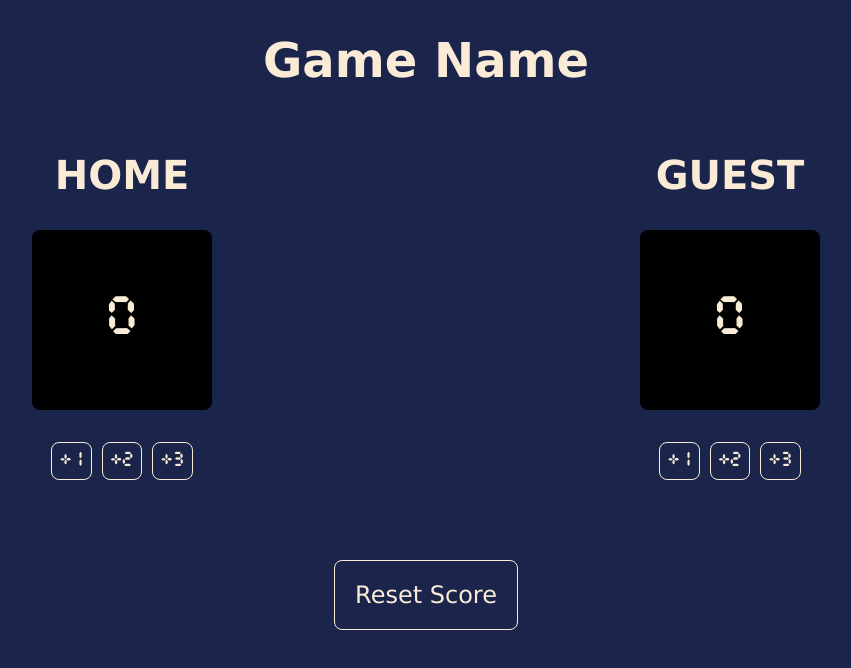
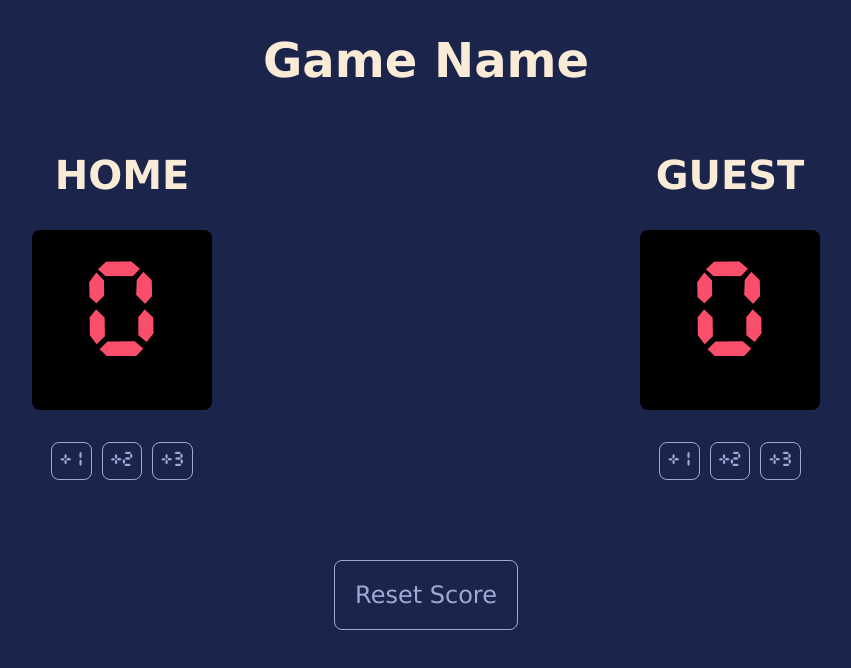
Before and after one commit to MrKumaran/webDev, a plain HTML site: page js scribme/score counter/index.html in a window 1280 px wide. Both pictures are taken after a click on the button "Reset Score". Shown: the whole page, without its empty margins (214-1065 px from the left). Drawn offline with Linux system fonts and the light colour scheme.

Commit message:
Task done

```diff
--- a/js scribme/score counter/index.css
+++ b/js scribme/score counter/index.css
@@ -6,13 +6,19 @@
 
 :root {
     background-color: #1B244A;
-    color:antiquewhite;
+    color: antiquewhite;
+    font-family: Verdana, Geneva, Tahoma, sans-serif;
 }
 
 body {
     margin: 2rem;
     box-sizing: content-box;
-    font-family: Verdana, Geneva, Tahoma, sans-serif;
+}
+
+.container {
+    display: flex;
+    justify-content: space-around;
+    border: none;
 }
 
 h1 {
@@ -27,16 +33,10 @@ h3 {
     margin: 2rem;
 }
 
-.container {
-    display: flex;
-    justify-content:space-around;
-    border: none;
-}
-
 button {
     background-color: transparent;
-    border: 1px solid antiquewhite;
-    color: inherit;
+    border: 1px solid #9AABD8;
+    color: #9AABD8;
     font-family: inherit;
     padding: 8px;
     margin-bottom: 1rem;
@@ -45,8 +45,9 @@ button {
 }
 
 button:hover {
-    background-color:gold;
+    background-color: gold;
     color: black;
+    border: 1px solid black;
 }
 
 div {
@@ -56,11 +57,12 @@ div {
 
 p {
     background-color: black;
+    color: #F94F6D;
     text-align: center;
     height: 180px;
     width: 180px;
     align-content: center;
-    font-size: xxx-large;
+    font-size: 120px;
     margin: 2rem;
     border-radius: 8px;
 }
--- a/js scribme/score counter/index.html
+++ b/js scribme/score counter/index.html
@@ -9,20 +9,20 @@
         <div class="container">
             <div>
                 <h3>HOME</h3>
-                <p id="home-score">0</p>
-                <button>+1</button>
-                <button>+2</button>
-                <button>+3</button>
+                <p id="home-score"></p>
+                <button onclick = "incrementOneHome()">+1</button>
+                <button onclick = "incrementTwoHome()">+2</button>
+                <button onclick = "incrementThreeHome()">+3</button>
             </div>
             <div>
                 <h3>GUEST</h3>
-                <p id = "guest-score">0</p>
-                <button>+1</button>
-                <button>+2</button>
-                <button>+3</button>
+                <p id = "guest-score"></p>
+                <button onclick = "incrementOneGuest()">+1</button>
+                <button onclick = "incrementTwoGuest()">+2</button>
+                <button onclick = "incrementThreeGuest()">+3</button>
             </div>
         </div>
-        <button id = "reset">Reset Score</button>
+        <button id = "reset" onclick="resetScore()">Reset Score</button>
         <script src="index.js"></script>
     </body>
 </html>
--- a/js scribme/score counter/index.js
+++ b/js scribme/score counter/index.js
@@ -0,0 +1,44 @@
+let homeScore = document.getElementById("home-score")
+let guestScore = document.getElementById("guest-score")
+
+let homeScoreCount = 0
+let guestScoreCount = 0
+
+homeScore.innerText = homeScoreCount
+guestScore.innerText = guestScoreCount
+
+function incrementOneHome(){
+    homeScoreCount += 1
+    homeScore.innerText = homeScoreCount
+}
+
+function incrementOneGuest(){
+    guestScoreCount += 1
+    guestScore.innerText = guestScoreCount
+}
+
+function incrementTwoHome(){
+    homeScoreCount += 2
+    homeScore.innerText = homeScoreCount
+}
+
+function incrementTwoGuest(){
+    guestScoreCount += 2
+    guestScore.innerText = guestScoreCount}
+
+function incrementThreeHome(){
+    homeScoreCount += 3
+    homeScore.innerText = homeScoreCount
+}
+
+function incrementThreeGuest(){
+    guestScoreCount += 3
+    guestScore.innerText = guestScoreCount
+}
+
+function resetScore(){
+    homeScoreCount = 0
+    guestScoreCount = 0
+    homeScore.innerText = homeScoreCount
+    guestScore.innerText = guestScoreCount
+}
```
